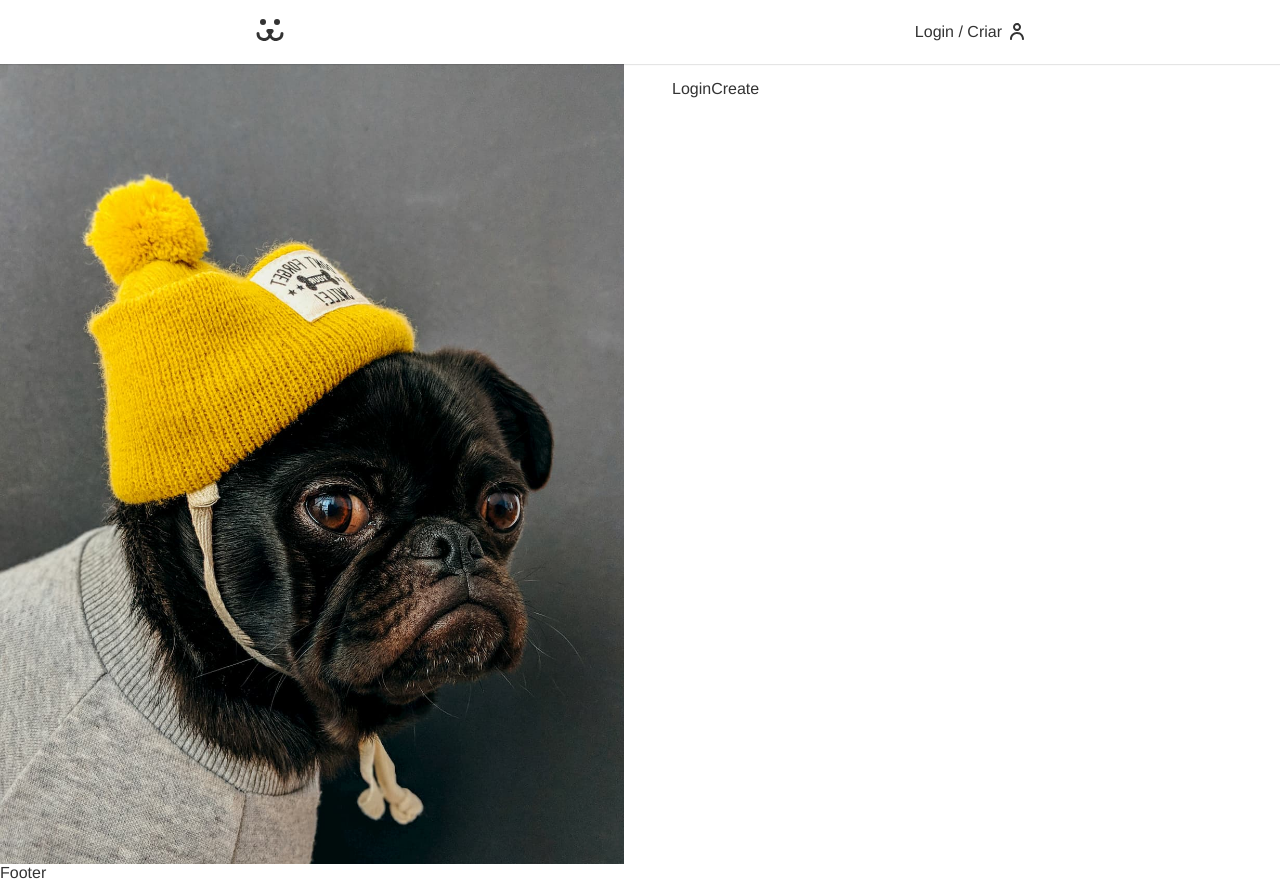
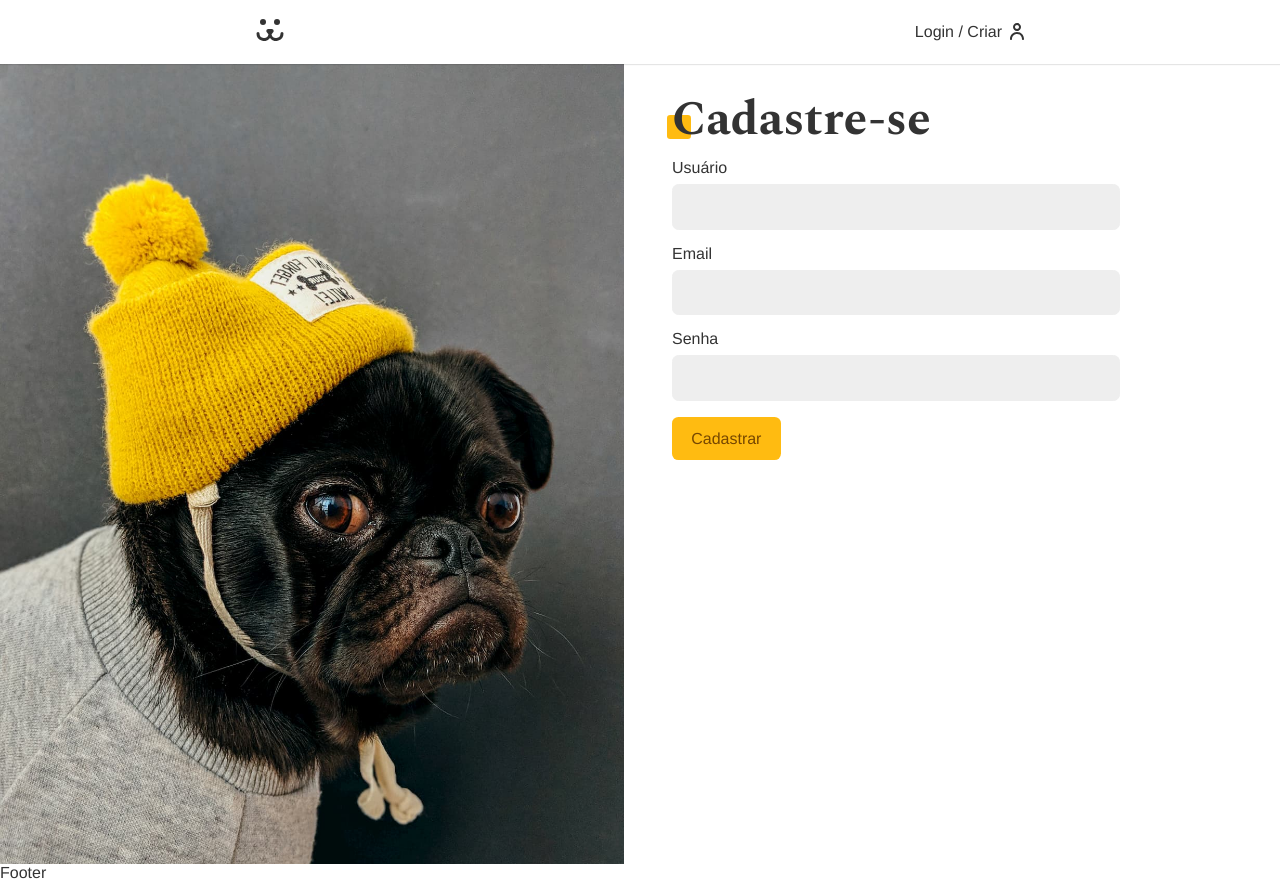
Before and after one commit to DavidGBbr/Dogs, a React (Create React App) app: page /login/criar in a window 1280 px wide. Built offline with nearby package versions, Linux system fonts and the light colour scheme.

Commit message:
Dogs - #011

```diff
--- a/src/Components/Login/LoginCreate/index.js
+++ b/src/Components/Login/LoginCreate/index.js
@@ -1,5 +1,38 @@
-import React from "react";
+import React, { useContext } from "react";
+import { Input } from "../../Forms/Input";
+import { Button } from "../../Forms/Button";
+import { useForm } from "../../../Hooks/useForm";
+import { USER_POST } from "../../../api";
+import { UserContext } from "../../../Contexts/UserContext";
 
 export const LoginCreate = () => {
-  return <div>LoginCreate</div>;
+  const username = useForm(UserContext);
+  const email = useForm("email");
+  const password = useForm("password");
+
+  const { userLogin } = React.useContext(UserContext);
+
+  async function handleSubmit(event) {
+    event.preventDefault();
+    const { url, options } = USER_POST({
+      username: username.value,
+      email: email.value,
+      password: password.value,
+    });
+    const response = await fetch(url, options);
+    if (response.ok) userLogin(username.value, password.value);
+    console.log(response.ok);
+  }
+
+  return (
+    <section className="animeLeft">
+      <h1 className="title">Cadastre-se</h1>
+      <form onSubmit={handleSubmit}>
+        <Input label="Usuário" type="text" name="username" {...username} />
+        <Input label="Email" type="email" name="email" {...email} />
+        <Input label="Senha" type="password" name="password" {...password} />
+        <Button>Cadastrar</Button>
+      </form>
+    </section>
+  );
 };
--- a/src/Hooks/useForm.js
+++ b/src/Hooks/useForm.js
@@ -5,6 +5,11 @@
     regex:
       /^(([^<>()[\]\\.,;:\s@"]+(\.[^<>()[\]\\.,;:\s@"]+)*)|(".+"))@((\[[0-9]{1,3}\.[0-9]{1,3}\.[0-9]{1,3}\.[0-9]{1,3}\])|(([a-zA-Z\-0-9]+\.)+[a-zA-Z]{2,}))$/,
     message: "Preencha um email válido",
+  },
+  password: {
+    regex: /^(?=.*[A-Z])(?=.*[a-z])(?=.*\d)[A-Za-z\d]{9,}$/,
+    message:
+      "A senha precisa ter 1 caracter maísculo, 1 minúsculo e 1 digito. Com no mínimo 9 caracteres.",
   },
 };
 
--- a/src/api.js
+++ b/src/api.js
@@ -36,3 +36,16 @@
     },
   };
 }
+
+export function USER_POST(body) {
+  return {
+    url: API_URL + "/api/user",
+    options: {
+      method: "POST",
+      headers: {
+        "Content-Type": "application/json",
+      },
+      body: JSON.stringify(body),
+    },
+  };
+}
```
